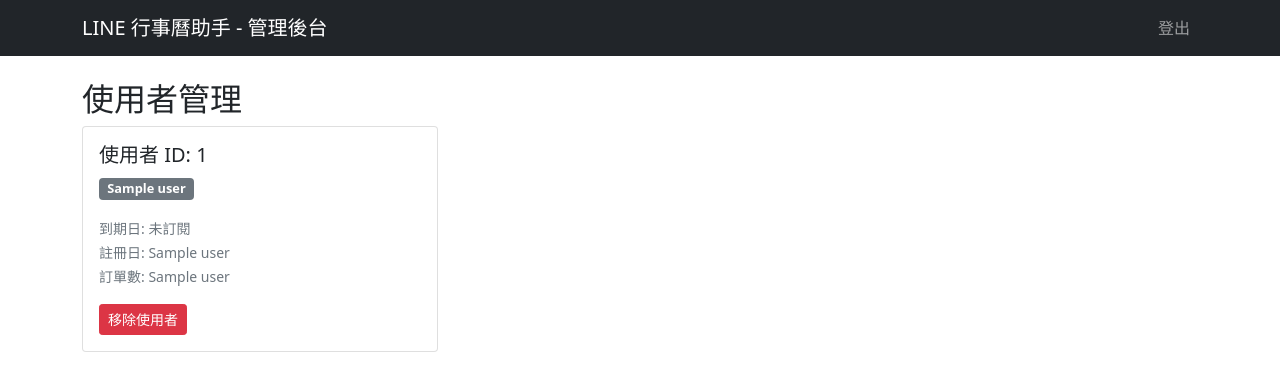
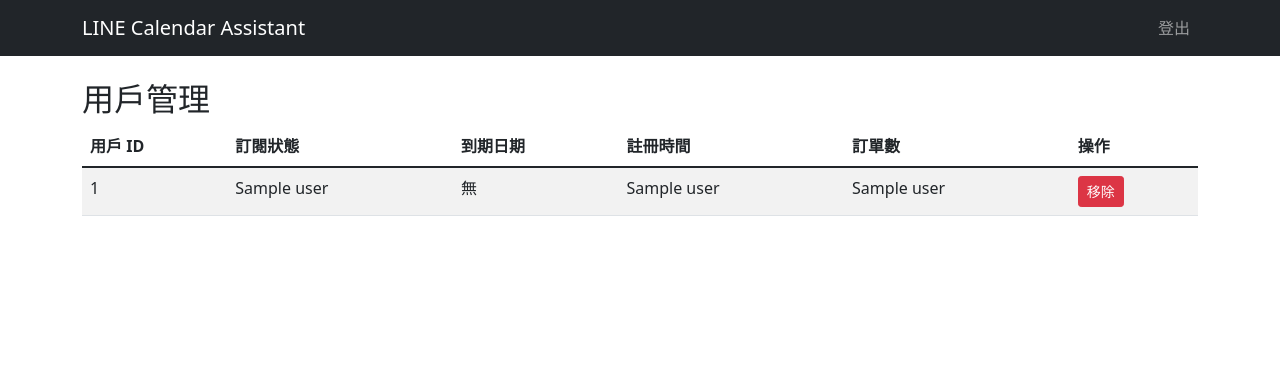
Before and after one commit to brantwu0322/line-calendar-assistant, a Flask app: template templates/admin_dashboard.html in a window 1280 px wide. Shown: the top 391 px of the page. Run offline with Flask 2, Linux system fonts and the light colour scheme; the template is opened without the code that fills it: most values are stand-ins (such as "Sample title", 1, 10 or a date in 2020); parts of the project's set-up code (start-up, migrations or seed data) failed here and were passed over.

Commit message:
feat: add admin dashboard and user management

```diff
--- a/app.py
+++ b/app.py
@@ -822,7 +822,6 @@
         username = request.form.get('username')
         password = request.form.get('password')
 
-        # 驗證管理員帳號密碼
         if verify_admin(username, password):
             session['admin'] = username
             return redirect(url_for('admin_dashboard'))
@@ -841,7 +840,6 @@
     if 'admin' not in session:
         return redirect(url_for('admin_login'))
 
-    # 獲取所有使用者資訊
     conn = sqlite3.connect(DB_PATH)
     c = conn.cursor()
     c.execute('''SELECT u.line_user_id, u.subscription_status, u.subscription_end_date,
--- a/templates/admin_dashboard.html
+++ b/templates/admin_dashboard.html
@@ -1,23 +1,17 @@
 <!DOCTYPE html>
-<html lang="zh-TW">
+<html>
 <head>
-    <meta charset="UTF-8">
-    <meta name="viewport" content="width=device-width, initial-scale=1.0">
-    <title>LINE 行事曆助手 - 管理後台</title>
+    <title>LINE Calendar Assistant - 管理後台</title>
     <link href="https://cdn.jsdelivr.net/npm/bootstrap@5.1.3/dist/css/bootstrap.min.css" rel="stylesheet">
     <style>
-        .user-card {
-            margin-bottom: 1rem;
-        }
-        .status-badge {
-            font-size: 0.8rem;
-        }
+        .status-active { color: green; }
+        .status-inactive { color: red; }
     </style>
 </head>
 <body>
     <nav class="navbar navbar-expand-lg navbar-dark bg-dark">
         <div class="container">
-            <a class="navbar-brand" href="#">LINE 行事曆助手 - 管理後台</a>
+            <a class="navbar-brand" href="#">LINE Calendar Assistant</a>
             <div class="navbar-nav ms-auto">
                 <a class="nav-link" href="{{ url_for('admin_logout') }}">登出</a>
             </div>
@@ -25,44 +19,47 @@
     </nav>
 
     <div class="container mt-4">
-        <h2>使用者管理</h2>
-        <div class="row">
-            {% for user in users %}
-            <div class="col-md-6 col-lg-4">
-                <div class="card user-card">
-                    <div class="card-body">
-                        <h5 class="card-title">使用者 ID: {{ user[0] }}</h5>
-                        <p class="card-text">
-                            <span class="badge {% if user[1] == 'premium' %}bg-success{% else %}bg-secondary{% endif %} status-badge">
-                                {{ user[1] }}
-                            </span>
-                        </p>
-                        <p class="card-text">
-                            <small class="text-muted">
-                                到期日: {{ user[2] or '未訂閱' }}<br>
-                                註冊日: {{ user[3] }}<br>
-                                訂單數: {{ user[4] }}
-                            </small>
-                        </p>
-                        <button class="btn btn-danger btn-sm" onclick="removeUser('{{ user[0] }}')">
-                            移除使用者
-                        </button>
-                    </div>
-                </div>
-            </div>
-            {% endfor %}
+        <h2>用戶管理</h2>
+        <div class="table-responsive">
+            <table class="table table-striped">
+                <thead>
+                    <tr>
+                        <th>用戶 ID</th>
+                        <th>訂閱狀態</th>
+                        <th>到期日期</th>
+                        <th>註冊時間</th>
+                        <th>訂單數</th>
+                        <th>操作</th>
+                    </tr>
+                </thead>
+                <tbody>
+                    {% for user in users %}
+                    <tr>
+                        <td>{{ user[0] }}</td>
+                        <td class="{% if user[1] == 'premium' %}status-active{% else %}status-inactive{% endif %}">
+                            {{ user[1] }}
+                        </td>
+                        <td>{{ user[2] or '無' }}</td>
+                        <td>{{ user[3] }}</td>
+                        <td>{{ user[4] }}</td>
+                        <td>
+                            <button class="btn btn-danger btn-sm" onclick="removeUser('{{ user[0] }}')">
+                                移除
+                            </button>
+                        </td>
+                    </tr>
+                    {% endfor %}
+                </tbody>
+            </table>
         </div>
     </div>
 
     <script src="https://cdn.jsdelivr.net/npm/bootstrap@5.1.3/dist/js/bootstrap.bundle.min.js"></script>
     <script>
         function removeUser(lineUserId) {
-            if (confirm('確定要移除這個使用者嗎？此操作無法復原。')) {
+            if (confirm('確定要移除這個用戶嗎？')) {
                 fetch(`/admin/user/${lineUserId}/remove`, {
                     method: 'POST',
-                    headers: {
-                        'Content-Type': 'application/json'
-                    }
                 })
                 .then(response => response.text())
                 .then(result => {
@@ -73,7 +70,7 @@
                 })
                 .catch(error => {
                     console.error('Error:', error);
-                    alert('移除使用者時發生錯誤');
+                    alert('移除用戶時發生錯誤');
                 });
             }
         }
```
